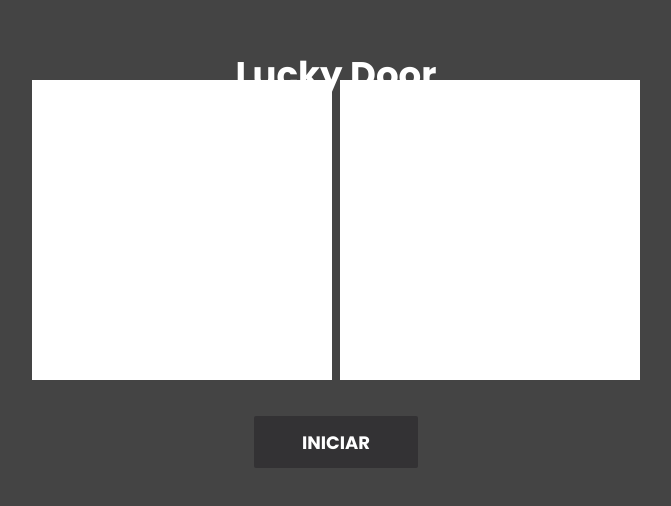
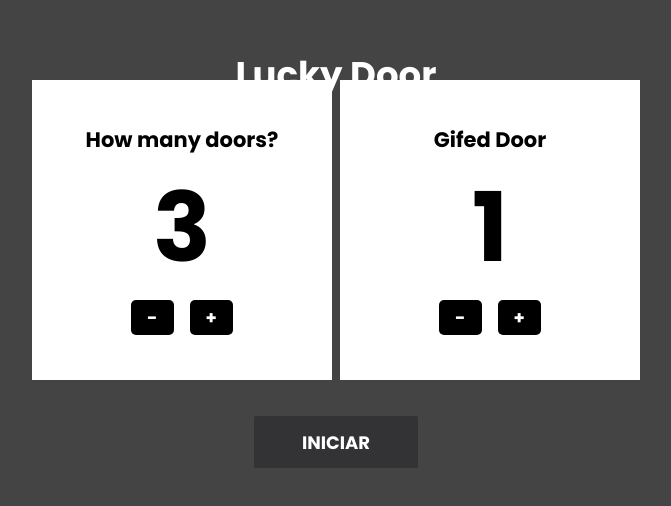
Before and after one commit to wagnnermorais/Next-React-Full-Course, a Next.js app in the folder projects/01 - Porta Premiada/doors/: page / in a window 1280 px wide. Shown: the part 112-618 px from the top of the page, without its empty margins (304-975 px from the left). Built offline with nearby package versions, Linux system fonts and the light colour scheme.

Commit message:
feat: creating states for number input component

```diff
--- a/projects/01 - Porta Premiada/doors/src/pages/index.jsx
+++ b/projects/01 - Porta Premiada/doors/src/pages/index.jsx
@@ -1,8 +1,13 @@
+import { useState } from "react";
 import Head from "next/head";
 import Card from "../components/Card";
+import NumberInput from "../components/NumberInput";
 import styles from "../styles/Home.module.css";
 
 export default function Home() {
+  const [doorQuantity, setDoorQuantity] = useState(3);
+  const [hasGift, setHasGift] = useState(1);
+
   return (
     <>
       <Head>
@@ -14,8 +19,20 @@ export default function Home() {
       <div className={styles.container}>
         <h1>Lucky Door</h1>
         <div className={styles.cardBox}>
-          <Card />
-          <Card />
+          <Card>
+            <NumberInput
+              text={"How many doors?"}
+              value={doorQuantity}
+              onChange={(newQuantity) => setDoorQuantity(newQuantity)}
+            />
+          </Card>
+          <Card>
+            <NumberInput
+              text={"Gifed Door"}
+              value={hasGift}
+              onChange={(newGiftedDoor) => setHasGift(newGiftedDoor)}
+            />
+          </Card>
         </div>
         <div className={styles.buttonBox}>
           <button>Iniciar</button>
```
